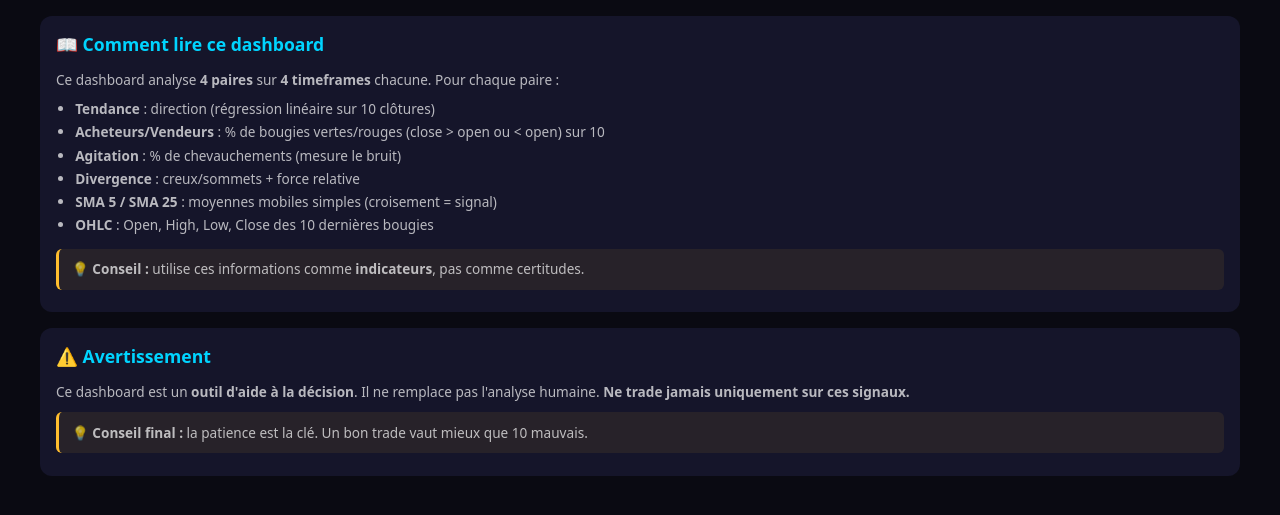
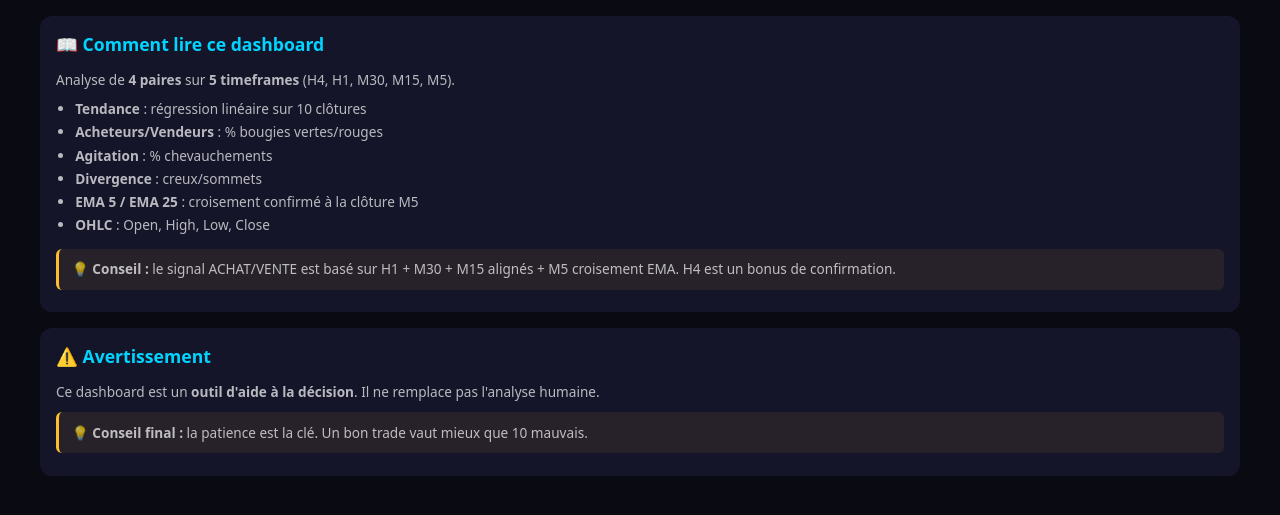
Before and after one commit to v75eur/multi-tf-analysis, a Flask app: template templates/dashboard.html in a window 1280 px wide. Shown: the part 60-575 px from the top of the page. Run offline with Flask 3, Linux system fonts and the light colour scheme; the template is opened without the code that fills it, so the values that code supplies are empty.

Commit message:
EMA 5/25 + H4 + conditions H1/M30/M15/M5 + OHLC

```diff
--- a/app.py
+++ b/app.py
@@ -11,12 +11,18 @@ ADMIN_HASH = os.getenv("ADMIN_HASH", "d0695d2f4b6487fb81c7047ba01d06d5065aa1a9f1
 
 YAHOO_PAIRS = {"EURUSD": "EURUSD=X", "GBPUSD": "GBPUSD=X", "XAUUSD": "GC=F"}
 DERIV_PAIRS = {"V75": "R_75"}
-TIMEFRAMES = {"H1": ("1h", "60d", 3600), "M30": ("30m", "30d", 1800), "M15": ("15m", "15d", 900), "M5": ("5m", "5d", 300)}
+TIMEFRAMES = {
+    "H4": ("1h", "60d", 14400),
+    "H1": ("1h", "60d", 3600),
+    "M30": ("30m", "30d", 1800),
+    "M15": ("15m", "15d", 900),
+    "M5": ("5m", "5d", 300)
+}
 PERIODE = 10
 LARGEUR_PIVOT = 3
 FENETRE_CREUX = 50
-SMA_COURT = 5
-SMA_LONG = 25
+EMA_COURT = 5
+EMA_LONG = 25
 DERIV_WS = "wss://api.derivws.com/trading/v1/options/ws/public"
 
 _cache_yahoo = {}
@@ -60,17 +66,22 @@ def recuperer_bougies_yahoo(symbol, interval, range_):
         print(f"Yahoo {symbol}: {e}")
         return []
 
-def calc_sma(clotures, periode):
+def calc_ema(clotures, periode):
     if len(clotures) < periode: return None
-    return round(np.mean(clotures[-periode:]), 5)
+    k = 2 / (periode + 1)
+    ema = np.mean(clotures[:periode])
+    for c in clotures[periode:]:
+        ema = c * k + ema * (1 - k)
+    return round(ema, 5)
 
-def calc_sma_signal(clotures):
-    sma5 = calc_sma(clotures, SMA_COURT)
-    sma25 = calc_sma(clotures, SMA_LONG)
-    if sma5 is None or sma25 is None: return None
-    if sma5 > sma25: return "haussier"
-    if sma5 < sma25: return "baissier"
-    return "neutre"
+def calc_ema_signal(clotures):
+    ema5 = calc_ema(clotures, EMA_COURT)
+    ema25 = calc_ema(clotures, EMA_LONG)
+    if ema5 is None or ema25 is None: return None, None, None
+    if ema5 > ema25: sig = "haussier"
+    elif ema5 < ema25: sig = "baissier"
+    else: sig = "neutre"
+    return ema5, ema25, sig
 
 def calc_tendance(clotures):
     x = np.arange(1, len(clotures)+1)
@@ -131,18 +142,16 @@ def calc_divergence(bougies, creux, sommets):
     return "aucune"
 
 def analyser(tf, bougies):
-    if len(bougies) < 25: return None
-    clotures = [b["close"] for b in bougies[-PERIODE:]]
-    tendance, pct_tendance = calc_tendance(clotures)
+    if len(bougies) < 30: return None
+    clotures = [b["close"] for b in bougies]
+    clotures_10 = clotures[-PERIODE:]
+    tendance, pct_tendance = calc_tendance(clotures_10)
     v, r, pa, pv = calc_acheteurs(bougies)
     c, ag = calc_agitation(bougies)
     creux = trouver_creux(bougies)
     sommets = trouver_sommets(bougies)
     divergence = calc_divergence(bougies, creux, sommets)
-    all_clotures = [b["close"] for b in bougies]
-    sma5 = calc_sma(all_clotures, SMA_COURT)
-    sma25 = calc_sma(all_clotures, SMA_LONG)
-    sma_signal = calc_sma_signal(all_clotures)
+    ema5, ema25, ema_sig = calc_ema_signal(clotures)
     dernieres = bougies[-PERIODE:]
     ohlc = [{"o": round(b["open"],5), "h": round(b["high"],5), "l": round(b["low"],5), "c": round(b["close"],5)} for b in dernieres]
     return {
@@ -150,67 +159,82 @@ def analyser(tf, bougies):
         "vertes": v, "rouges": r, "pct_acheteurs": pa, "pct_vendeurs": pv,
         "chevauchements": c, "pct_agitation": ag,
         "divergence": divergence,
-        "sma5": sma5, "sma25": sma25, "sma_signal": sma_signal,
+        "ema5": ema5, "ema25": ema25, "ema_signal": ema_sig,
         "ohlc": ohlc,
         "prix": clotures[-1]
     }
 
 def analyser_paire(pair, source):
-    resultats = []
+    resultats = {}
     for tf, (interval, range_, gran) in TIMEFRAMES.items():
         if source == "yahoo":
             bougies = recuperer_bougies_yahoo(YAHOO_PAIRS[pair], interval, range_)
         else:
             bougies = recuperer_bougies_deriv(DERIV_PAIRS[pair], gran, 100)
         r = analyser(tf, bougies)
-        if r: resultats.append(r)
+        if r: resultats[tf] = r
     return resultats
 
-def stats_paire(resultats):
-    if not resultats: return None
-    n = len(resultats)
-    pct_h = sum(1 for r in resultats if r["tendance"] == "haussier") / n * 100
-    pct_b = sum(1 for r in resultats if r["tendance"] == "baissier") / n * 100
-    moy_ach = round(sum(r["pct_acheteurs"] for r in resultats) / n, 1)
-    moy_ven = round(sum(r["pct_vendeurs"] for r in resultats) / n, 1)
-    moy_agit = round(sum(r["pct_agitation"] for r in resultats) / n, 1)
-    moy_tend = round(sum(r["pct_tendance"] for r in resultats) / n, 1)
-    div_h = sum(1 for r in resultats if r["divergence"] == "haussiere")
-    div_b = sum(1 for r in resultats if r["divergence"] == "baissiere")
-    sma_h = sum(1 for r in resultats if r["sma_signal"] == "haussier")
-    sma_b = sum(1 for r in resultats if r["sma_signal"] == "baissier")
+def conditions_paire(tfs):
+    """Vérifie les conditions ACHAT/VENTE."""
+    if not all(k in tfs for k in ["H1", "M30", "M15", "M5"]):
+        return {"signal": "DONNEES MANQUANTES", "couleur": "jaune", "details": {}}
 
-    if pct_h > 60 and sma_h >= 3: conclusion, couleur = "HAUSSIER", "vert"
-    elif pct_b > 60 and sma_b >= 3: conclusion, couleur = "BAISSIER", "rouge"
-    else: conclusion, couleur = "NEUTRE", "jaune"
+    h1, m30, m15, m5 = tfs["H1"], tfs["M30"], tfs["M15"], tfs["M5"]
+    h4 = tfs.get("H4")
 
-    if moy_agit < 40: etat = "Propre"
-    elif moy_agit < 70: etat = "Normal"
-    else: etat = "Agite"
+    details = {}
 
-    if pct_h > 60 and moy_agit < 70 and sma_h >= 3: decision = "ACHAT possible"
-    elif pct_b > 60 and moy_agit < 70 and sma_b >= 3: decision = "VENTE possible"
-    else: decision = "ATTENDRE"
+    # ACHAT
+    cond1_hausse = all(t["tendance"] == "haussier" for t in [h1, m30, m15])
+    cond2_ach = all(t["pct_acheteurs"] > t["pct_vendeurs"] for t in [h1, m30, m15])
+    cond3_m5 = m5["ema_signal"] == "haussier"
 
-    return {
-        "pct_haussier": round(pct_h, 0), "pct_baissier": round(pct_b, 0),
-        "moy_acheteurs": moy_ach, "moy_vendeurs": moy_ven,
-        "moy_agitation": moy_agit, "moy_tendance": moy_tend,
-        "div_haussiere": div_h, "div_baissiere": div_b,
-        "sma_haussier": sma_h, "sma_baissier": sma_b,
-        "conclusion": conclusion, "couleur": couleur,
-        "etat": etat, "decision": decision, "n_tf": n
-    }
+    details["H1 Haussier"] = h1["tendance"] == "haussier"
+    details["M30 Haussier"] = m30["tendance"] == "haussier"
+    details["M15 Haussier"] = m15["tendance"] == "haussier"
+    details["Acheteurs > Vendeurs (H1)"] = h1["pct_acheteurs"] > h1["pct_vendeurs"]
+    details["Acheteurs > Vendeurs (M30)"] = m30["pct_acheteurs"] > m30["pct_vendeurs"]
+    details["Acheteurs > Vendeurs (M15)"] = m15["pct_acheteurs"] > m15["pct_vendeurs"]
+    details["M5 EMA5 > EMA25"] = cond3_m5
+
+    bonus_h4 = h4 and h4["tendance"] == "haussier" if h4 else False
+    details["H4 Haussier (bonus)"] = bonus_h4
+
+    if cond1_hausse and cond2_ach and cond3_m5:
+        return {"signal": "ACHAT", "couleur": "vert", "bonus": bonus_h4, "details": details}
+
+    # VENTE
+    cond1_baisse = all(t["tendance"] == "baissier" for t in [h1, m30, m15])
+    cond2_ven = all(t["pct_vendeurs"] > t["pct_acheteurs"] for t in [h1, m30, m15])
+    cond3_m5_b = m5["ema_signal"] == "baissier"
+
+    details["H1 Baissier"] = h1["tendance"] == "baissier"
+    details["M30 Baissier"] = m30["tendance"] == "baissier"
+    details["M15 Baissier"] = m15["tendance"] == "baissier"
+    details["Vendeurs > Acheteurs (H1)"] = h1["pct_vendeurs"] > h1["pct_acheteurs"]
+    details["Vendeurs > Acheteurs (M30)"] = m30["pct_vendeurs"] > m30["pct_acheteurs"]
+    details["Vendeurs > Acheteurs (M15)"] = m15["pct_vendeurs"] > m15["pct_acheteurs"]
+    details["M5 EMA5 < EMA25"] = cond3_m5_b
+
+    bonus_h4_b = h4 and h4["tendance"] == "baissier" if h4 else False
+    details["H4 Baissier (bonus)"] = bonus_h4_b
+
+    if cond1_baisse and cond2_ven and cond3_m5_b:
+        return {"signal": "VENTE", "couleur": "rouge", "bonus": bonus_h4_b, "details": details}
+
+    return {"signal": "ATTENDRE", "couleur": "jaune", "bonus": False, "details": details}
 
 def analyser_tout():
-    res, stats = {}, {}
+    res = {}
+    conds = {}
     for pair in YAHOO_PAIRS:
         res[pair] = analyser_paire(pair, "yahoo")
-        stats[pair] = stats_paire(res[pair])
+        conds[pair] = conditions_paire(res[pair])
     for pair in DERIV_PAIRS:
         res[pair] = analyser_paire(pair, "deriv")
-        stats[pair] = stats_paire(res[pair])
-    return res, stats
+        conds[pair] = conditions_paire(res[pair])
+    return res, conds
 
 @app.route("/")
 def index():
@@ -232,8 +256,8 @@ def logout():
 @app.route("/dashboard")
 def dashboard():
     if not logged(): return redirect(url_for("index"))
-    res, stats = analyser_tout()
-    return render_template("dashboard.html", resultats=res, stats=stats, now=datetime.now().strftime("%H:%M"))
+    res, conds = analyser_tout()
+    return render_template("dashboard.html", resultats=res, conditions=conds, now=datetime.now().strftime("%H:%M"))
 
 @app.route("/ping")
 def ping(): return "ok", 200
--- a/templates/dashboard.html
+++ b/templates/dashboard.html
@@ -12,56 +12,44 @@
 
 <section class="intro">
 <h2>📖 Comment lire ce dashboard</h2>
-<p>Ce dashboard analyse <b>4 paires</b> sur <b>4 timeframes</b> chacune. Pour chaque paire :</p>
+<p>Analyse de <b>4 paires</b> sur <b>5 timeframes</b> (H4, H1, M30, M15, M5).</p>
 <ul>
-<li><b>Tendance</b> : direction (régression linéaire sur 10 clôtures)</li>
-<li><b>Acheteurs/Vendeurs</b> : % de bougies vertes/rouges (close > open ou < open) sur 10</li>
-<li><b>Agitation</b> : % de chevauchements (mesure le bruit)</li>
-<li><b>Divergence</b> : creux/sommets + force relative</li>
-<li><b>SMA 5 / SMA 25</b> : moyennes mobiles simples (croisement = signal)</li>
-<li><b>OHLC</b> : Open, High, Low, Close des 10 dernières bougies</li>
+<li><b>Tendance</b> : régression linéaire sur 10 clôtures</li>
+<li><b>Acheteurs/Vendeurs</b> : % bougies vertes/rouges</li>
+<li><b>Agitation</b> : % chevauchements</li>
+<li><b>Divergence</b> : creux/sommets</li>
+<li><b>EMA 5 / EMA 25</b> : croisement confirmé à la clôture M5</li>
+<li><b>OHLC</b> : Open, High, Low, Close</li>
 </ul>
-<p class="conseil">💡 <b>Conseil :</b> utilise ces informations comme <b>indicateurs</b>, pas comme certitudes.</p>
+<p class="conseil">💡 <b>Conseil :</b> le signal ACHAT/VENTE est basé sur H1 + M30 + M15 alignés + M5 croisement EMA. H4 est un bonus de confirmation.</p>
 </section>
 
 {% for pair, tfs in resultats.items() %}
-{% set s = stats[pair] %}
+{% set c = conditions[pair] %}
 <section class="paire">
-<h2>💱 {{ pair }} {% if s %}<span class="conclusion {{ s.couleur }}">{{ s.conclusion }}</span>{% endif %}</h2>
+<h2>💱 {{ pair }} <span class="conclusion {{ c.couleur }}">{{ c.signal }}</span>{% if c.bonus %} <span class="bonus">⭐ H4 confirmé</span>{% endif %}</h2>
 
-{% if s %}
-<div class="stats-box">
-<div class="stat-item"><span class="lbl">Tendance</span><b>{{ s.moy_tendance }}%</b><small>Force moy.</small></div>
-<div class="stat-item"><span class="lbl">Acheteurs</span><b class="vert">{{ s.moy_acheteurs }}%</b><small>Moy.</small></div>
-<div class="stat-item"><span class="lbl">Vendeurs</span><b class="rouge">{{ s.moy_vendeurs }}%</b><small>Moy.</small></div>
-<div class="stat-item"><span class="lbl">Agitation</span><b>{{ s.moy_agitation }}%</b><small>Bruit</small></div>
-<div class="stat-item"><span class="lbl">Div. H</span><b>{{ s.div_haussiere }}</b><small>Hauss.</small></div>
-<div class="stat-item"><span class="lbl">Div. B</span><b>{{ s.div_baissiere }}</b><small>Baiss.</small></div>
-<div class="stat-item"><span class="lbl">SMA H</span><b class="vert">{{ s.sma_haussier }}</b><small>/4 TF</small></div>
-<div class="stat-item"><span class="lbl">SMA B</span><b class="rouge">{{ s.sma_baissier }}</b><small>/4 TF</small></div>
-<div class="stat-item large"><span class="lbl">État</span><b>{{ s.etat }}</b><small>Propre / Normal / Agité</small></div>
-<div class="stat-item large"><span class="lbl">Décision</span><b class="decision {{ s.couleur }}">{{ s.decision }}</b><small>Tendance + agitation + SMA</small></div>
+<div class="conditions-box">
+<h3>📋 Conditions ({{ c.signal }})</h3>
+{% for k, v in c.details.items() %}
+<div class="cond-item {% if v %}cond-ok{% else %}cond-ko{% endif %}">
+<span>{{ '✅' if v else '❌' }} {{ k }}</span>
+</div>
+{% endfor %}
+<p class="conseil">💡
+{% if c.signal == "ACHAT" %}Toutes les conditions ACHAT sont remplies. Signal fiable.
+{% elif c.signal == "VENTE" %}Toutes les conditions VENTE sont remplies. Signal fiable.
+{% elif c.signal == "ATTENDRE" %}Certaines conditions manquent. Attends le prochain signal.
+{% else %}Données manquantes.{% endif %}
+</p>
 </div>
 
-<div class="explication">
-<h3>📌 À quoi ça sert ?</h3>
-<p><b>Tendance ({{ s.moy_tendance }}%)</b> : direction. Plus le % est élevé, plus la tendance est forte.</p>
-<p><b>Acheteurs/Vendeurs</b> : qui domine ? > 50% = domination.</p>
-<p><b>Agitation ({{ s.moy_agitation }}%)</b> : < 40% propre. 40-70% normal. > 70% agité.</p>
-<p><b>Divergences</b> : détecte les retournements. Alerte, pas signal.</p>
-<p><b>SMA 5 / SMA 25</b> : si SMA5 > SMA25 → tendance haussière. Si SMA5 < SMA25 → baissière.</p>
-<p class="conseil">💡 <b>Conseil :</b>
-{% if s.decision == "ACHAT possible" %}Tendance haussière + marché propre + SMA haussier → <b>ACHAT possible</b>. Attends confirmation M5.
-{% elif s.decision == "VENTE possible" %}Tendance baissière + marché propre + SMA baissier → <b>VENTE possible</b>. Attends confirmation M5.
-{% else %}Marché incertain → <b>ATTENDRE</b>. Ne force pas un trade.{% endif %}
-</p>
-</div>
-{% endif %}
-
 <table>
-<thead><tr><th>TF</th><th>Tendance</th><th>Ach.</th><th>Ven.</th><th>Agit.</th><th>Div.</th><th>SMA5</th><th>SMA25</th><th>Signal</th></tr></thead>
+<thead><tr><th>TF</th><th>Tendance</th><th>Ach.</th><th>Ven.</th><th>Agit.</th><th>Div.</th><th>EMA5</th><th>EMA25</th><th>Signal</th></tr></thead>
 <tbody>
-{% for t in tfs %}
+{% for tf in ["H4", "H1", "M30", "M15", "M5"] %}
+{% if tf in tfs %}
+{% set t = tfs[tf] %}
 <tr class="{% if t.tendance == 'haussier' %}row-haussier{% elif t.tendance == 'baissier' %}row-baissier{% endif %}">
 <td><b>{{ t.tf }}</b></td>
 <td>{{ t.tendance }} <span class="pct">{{ t.pct_tendance }}%</span></td>
@@ -69,24 +57,18 @@
 <td>{{ t.pct_vendeurs }}%</td>
 <td>{{ t.pct_agitation }}%</td>
 <td>{{ 'H' if t.divergence == 'haussiere' else 'B' if t.divergence == 'baissiere' else '—' }}</td>
-<td>{{ t.sma5 if t.sma5 else '—' }}</td>
-<td>{{ t.sma25 if t.sma25 else '—' }}</td>
-<td class="{% if t.sma_signal == 'haussier' %}vert{% elif t.sma_signal == 'baissier' %}rouge{% endif %}"><b>{{ t.sma_signal or '—' }}</b></td>
+<td>{{ t.ema5 if t.ema5 else '—' }}</td>
+<td>{{ t.ema25 if t.ema25 else '—' }}</td>
+<td class="{% if t.ema_signal == 'haussier' %}vert{% elif t.ema_signal == 'baissier' %}rouge{% endif %}"><b>{{ t.ema_signal or '—' }}</b></td>
 </tr>
+{% endif %}
 {% endfor %}
 </tbody>
 </table>
 
-<div class="explication-table">
-<h3>📊 Détail par timeframe</h3>
-<p><b>H1</b> : tendance de fond. La plus fiable.</p>
-<p><b>M30</b> : intermédiaire. Bon compromis.</p>
-<p><b>M15</b> : court terme. Plus de bruit.</p>
-<p><b>M5</b> : très court terme. Le plus agité.</p>
-<p class="conseil">💡 <b>Conseil :</b> si les 4 TF sont alignés → signal fort. 2/4 → moyen. 0/4 → pas de signal.</p>
-</div>
-
-{% for t in tfs %}
+{% for tf in ["H4", "H1", "M30", "M15", "M5"] %}
+{% if tf in tfs %}
+{% set t = tfs[tf] %}
 <div class="ohlc-box">
 <h4>{{ t.tf }} — OHLC (10 dernières bougies)</h4>
 <table class="ohlc-table">
@@ -106,19 +88,20 @@
 </tbody>
 </table>
 </div>
+{% endif %}
 {% endfor %}
 </section>
 {% endfor %}
 
 <section class="intro">
 <h2>⚠️ Avertissement</h2>
-<p>Ce dashboard est un <b>outil d'aide à la décision</b>. Il ne remplace pas l'analyse humaine. <b>Ne trade jamais uniquement sur ces signaux.</b></p>
+<p>Ce dashboard est un <b>outil d'aide à la décision</b>. Il ne remplace pas l'analyse humaine.</p>
 <p class="conseil">💡 <b>Conseil final :</b> la patience est la clé. Un bon trade vaut mieux que 10 mauvais.</p>
 </section>
 
 </main>
 <script>
-setTimeout(() => { console.log("🔄 Refresh 5 min"); location.reload(); }, 5*60*1000);
+setTimeout(() => { location.reload(); }, 5*60*1000);
 let sec = 300;
 const timer = setInterval(() => {
   sec--;
```
Also changed, not shown: static/style.css (+6 -15 lines).
